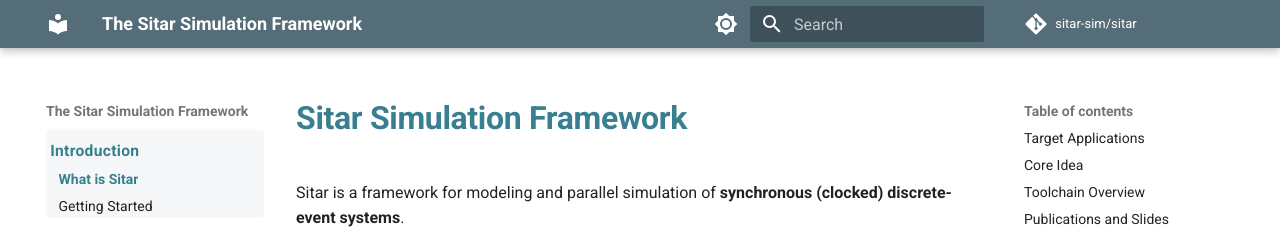
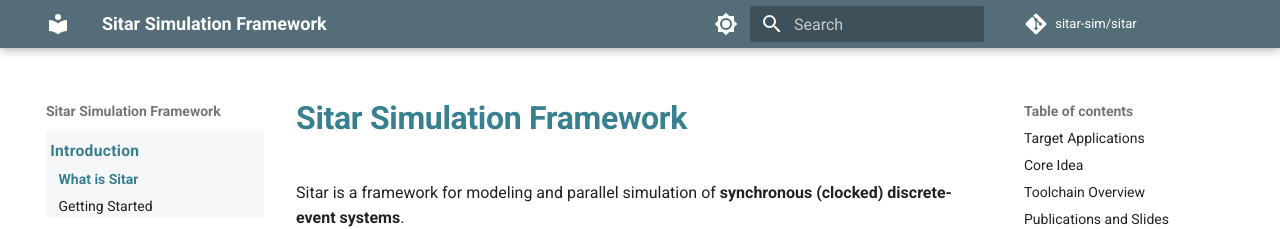
Before and after one commit to sitar-sim/sitar, an MkDocs documentation site: the page built from docs/index.md, in a window 1280 px wide and 900 px high. Shown: the top 229 px of the window. Built offline with MkDocs 1.6.1 and Material for MkDocs 9.7.7, drawn with Linux system fonts in a browser that asks for light colours; comment, search, counter and statistics services are not loaded.

```diff
--- a/docs/index.md
+++ b/docs/index.md
@@ -21,7 +21,9 @@ By restricting the modeling scope to this class of systems, Sitar enables a simp
 
 Sitar models a system as a collection of **modules** that communicate via **nets** (FIFO channels) and evolve in discrete logical time. Each simulation cycle is divided into **two phases**: a *read phase*, in which nets may only be read from, and a *write phase*, in which nets may only be written to. This restriction enforces **race-free and deterministic execution**, and enables parallel simulation by mapping individual modules to separate execution threads that synchronize only at the end of each phase.
 
+<!--
 ![Sitar simulation framework](assets/images/sitar.png "Sitar"){ width=70% }
+-->
 
 This execution model closely follows a **communicating Moore-machine paradigm**, eliminating the need for explicit dependency analysis in the system. A direct consequence of this design is that communication over nets incurs a minimum latency of **one clock cycle**, which is natural for target application domains such as computer architecture and system-level modeling.
 
@@ -48,16 +50,16 @@ To learn more about the design and applications of Sitar, see the following reso
 
 1. **SIMULTECH 2022 (Best Paper Award)**
    Foundational paper introducing Sitar and its parallel simulation approach.
-   [`download pdf`](/publications/paper1_SIMULTECH2022.pdf)
+   [`download pdf`](publications/paper1_SIMULTECH2022.pdf)
 
 2. **Winter Simulation Conference 2024**
    Detailed description of the execution model and performance evaluation.
-   [`download pdf`](/publications/paper2_WinterSim2024.pdf)
+   [`download pdf`](publications/paper2_WinterSim2024.pdf)
 
 
 3. **Tutorial Slides**
    Overview of key ideas, modeling constructs, and execution semantics.
-   [`download pdf`](/publications/2_sitar_tutorial.pdf)
+   [`download pdf`](publications/2_sitar_tutorial.pdf)
 
 ---
 
--- a/mkdocs.yml
+++ b/mkdocs.yml
@@ -1,4 +1,4 @@
-site_name: The Sitar Simulation Framework
+site_name: Sitar Simulation Framework
 site_description: A cycle-based discrete-event modeling framework
 site_author: Neha Karanjkar
 site_dir: generated_site
```
